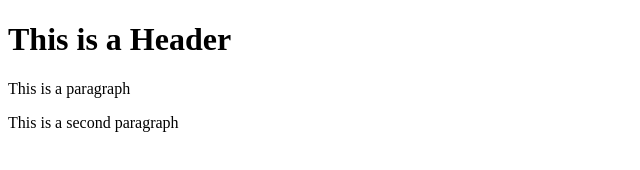
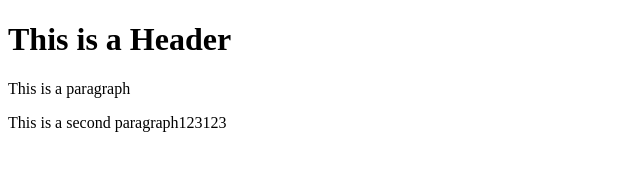
Before and after one commit to coralorange/git-test, a website: page index.html in a window 1280 px wide. Shown: the full height of the page, 0-640 px from the left. Drawn offline with Linux system fonts and the light colour scheme.

```diff
--- a/index.html
+++ b/index.html
@@ -5,6 +5,6 @@
     <body>
         <h1>This is a Header</h1>
         <p>This is a paragraph</p>
-        <p>This is a second paragraph</p>
+        <p>This is a second paragraph123123</p>
     </body>
 </html>
```
Also changed, not shown: package.json (added, +24 -0 lines), 2 other files.
